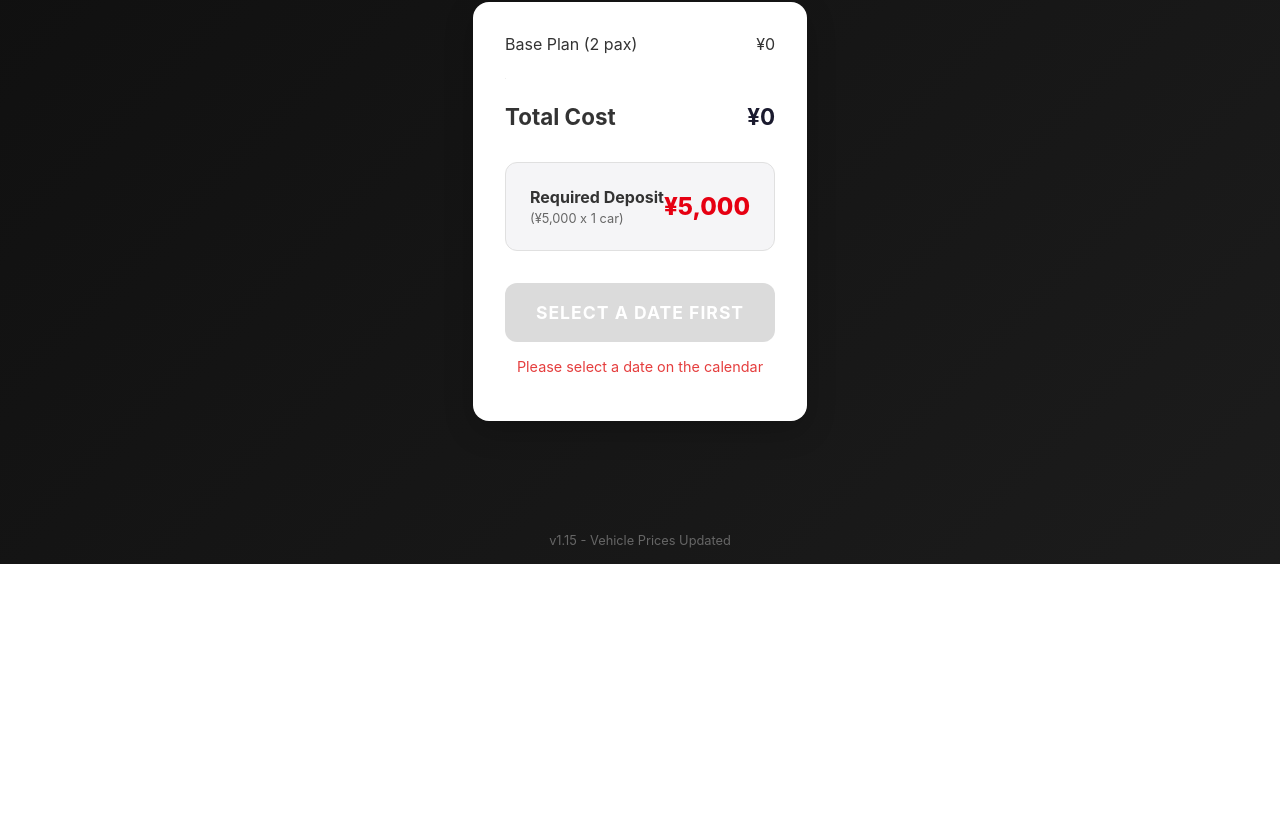
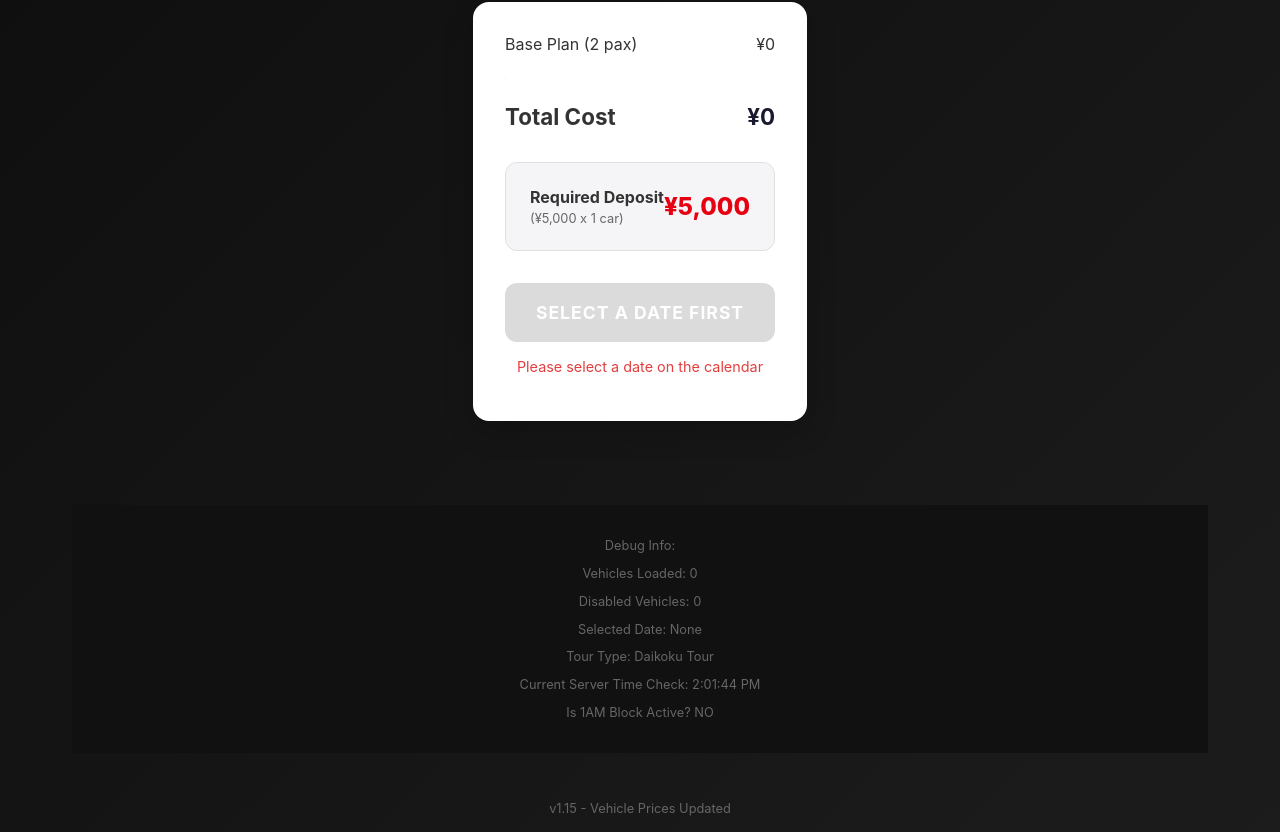
Before and after one commit to kazuosomeya-wq/daikoku, a React (Vite) app: page / in a window 1280 px wide. Shown: the part 2554-3386 px from the top of the page. Before the commit the page ends 3118 px from the top, so only its background shows below. Built offline with nearby package versions, Linux system fonts and the light colour scheme; no server answers; the database is empty.

Commit message:
chore: add debug info to home page

```diff
--- a/src/pages/Home.jsx
+++ b/src/pages/Home.jsx
@@ -457,6 +457,17 @@ function Home() {
                     />
                 )}
             </main>
+
+            {/* Debug Footer - Temporary */}
+            <div style={{ padding: '20px', textAlign: 'center', color: '#666', fontSize: '0.8rem', background: '#111', marginTop: '20px' }}>
+                <p>Debug Info:</p>
+                <p>Vehicles Loaded: {vehicles.length}</p>
+                <p>Disabled Vehicles: {disabledVehicles.length}</p>
+                <p>Selected Date: {selectedDate ? selectedDate.toDateString() : 'None'}</p>
+                <p>Tour Type: {tourType}</p>
+                <p>Current Server Time Check: {new Date().toLocaleTimeString()}</p>
+                <p>Is 1AM Block Active? {selectedDate && new Date().getDate() === selectedDate.getDate() && new Date().getHours() >= 1 ? 'YES' : 'NO'}</p>
+            </div>
         </div>
     );
 }
```
